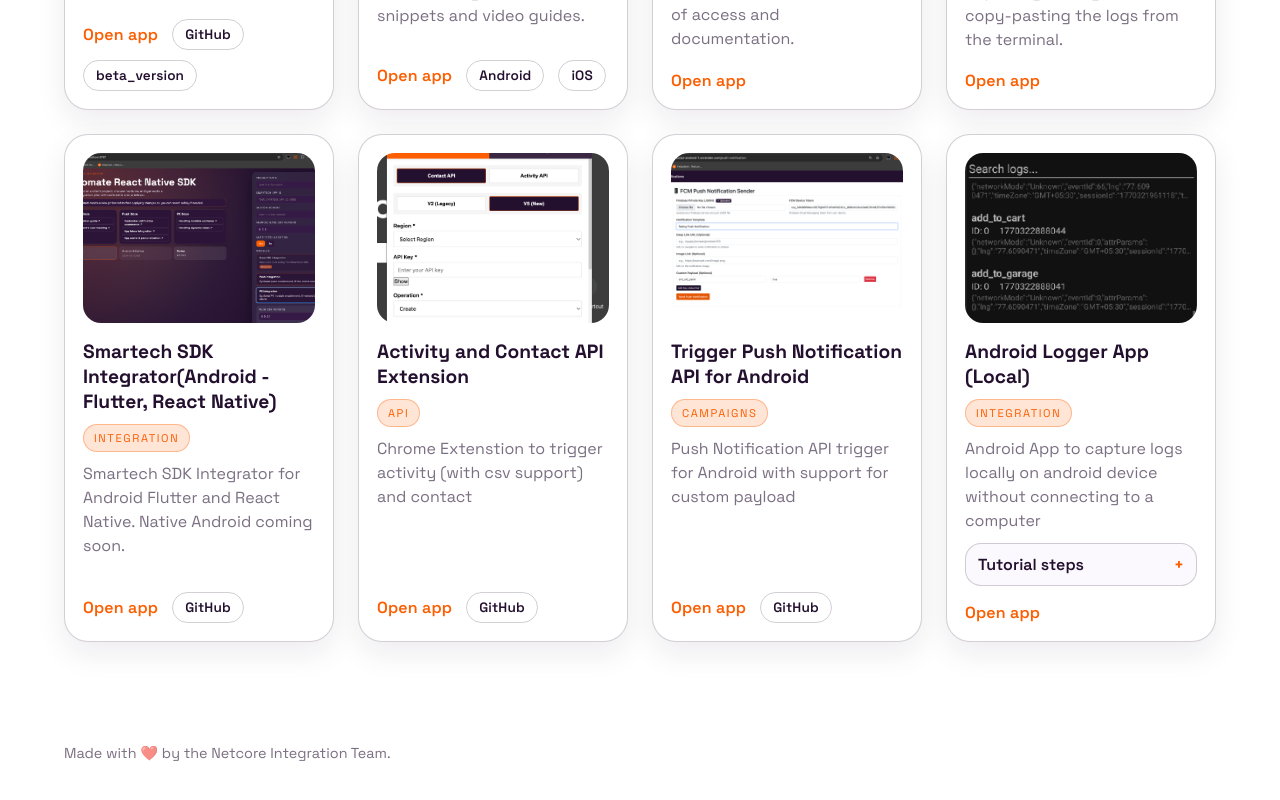
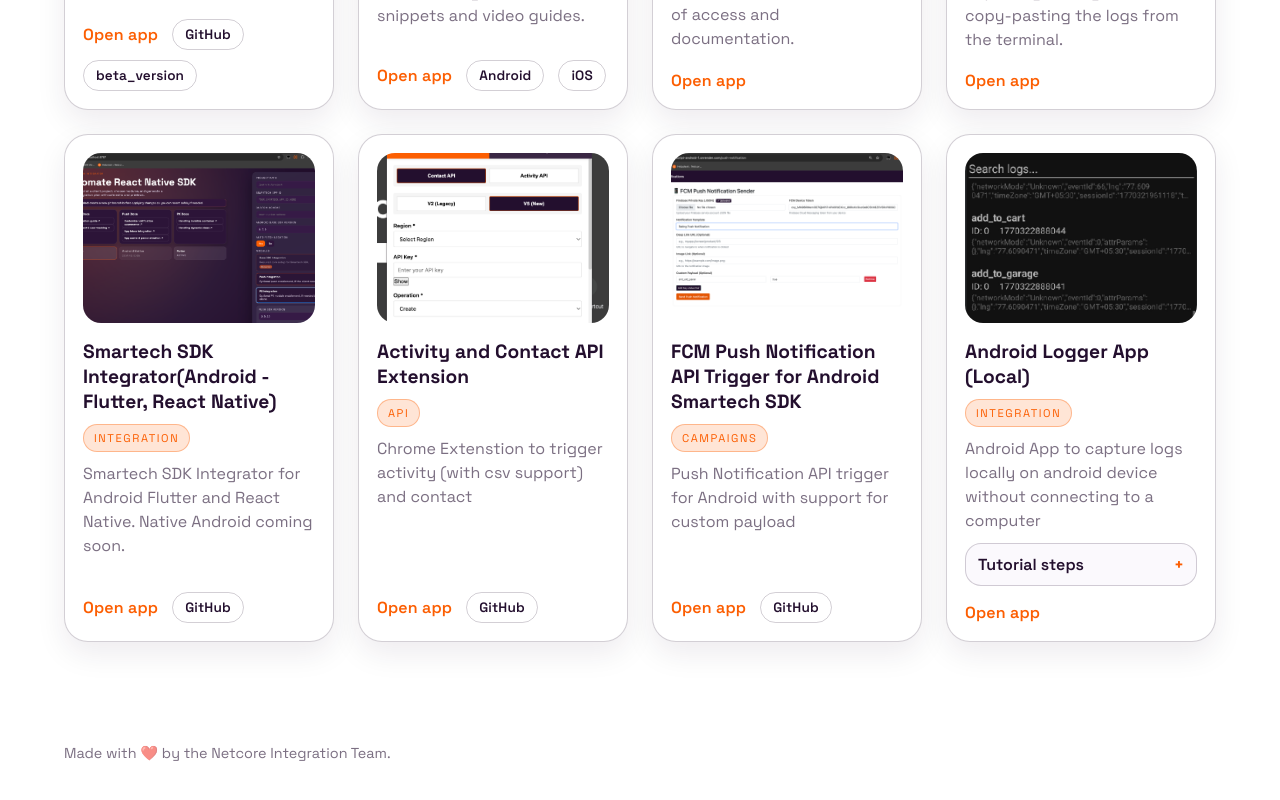
Before and after one commit to allenThomsonNetcore/allappsutilitiessmartech, a React (Vite) app: page / in a window 1280 px wide. Shown: the part 655-1455 px from the top of the page. Built offline with nearby package versions, Linux system fonts and the light colour scheme.

Commit message:
label change for fcm push notification

```diff
--- a/src/data/apps.js
+++ b/src/data/apps.js
@@ -84,7 +84,7 @@ export const apps = [
   },
   {
     id: "push-notfication-api-android",
-    name: "Trigger Push Notification API for Android",
+    name: "FCM Push Notification API Trigger for Android Smartech SDK",
     description:
       "Push Notification API trigger for Android with support for custom payload",
     href: "https://validation-script-android-1.onrender.com/push-notification",
```
